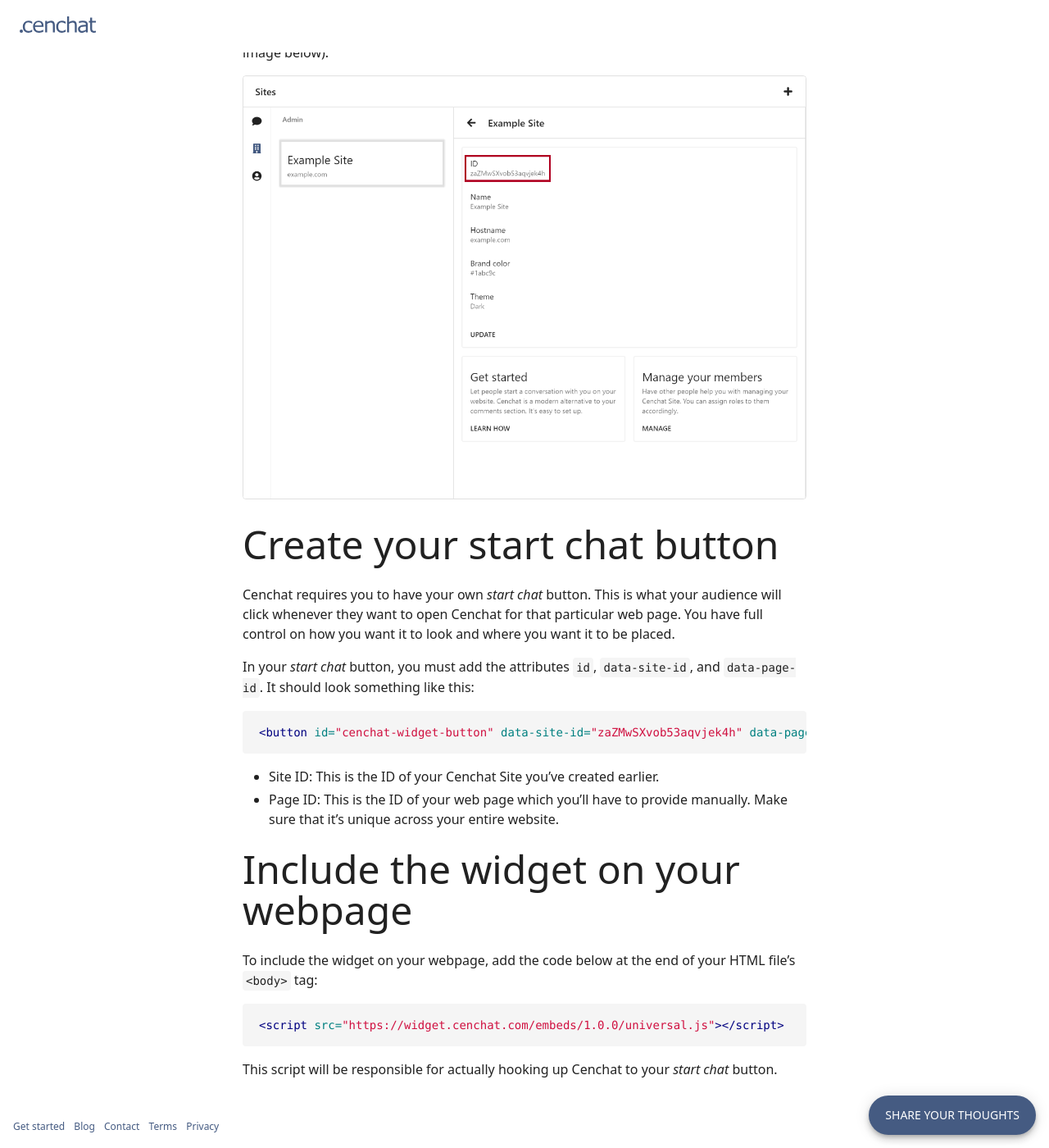
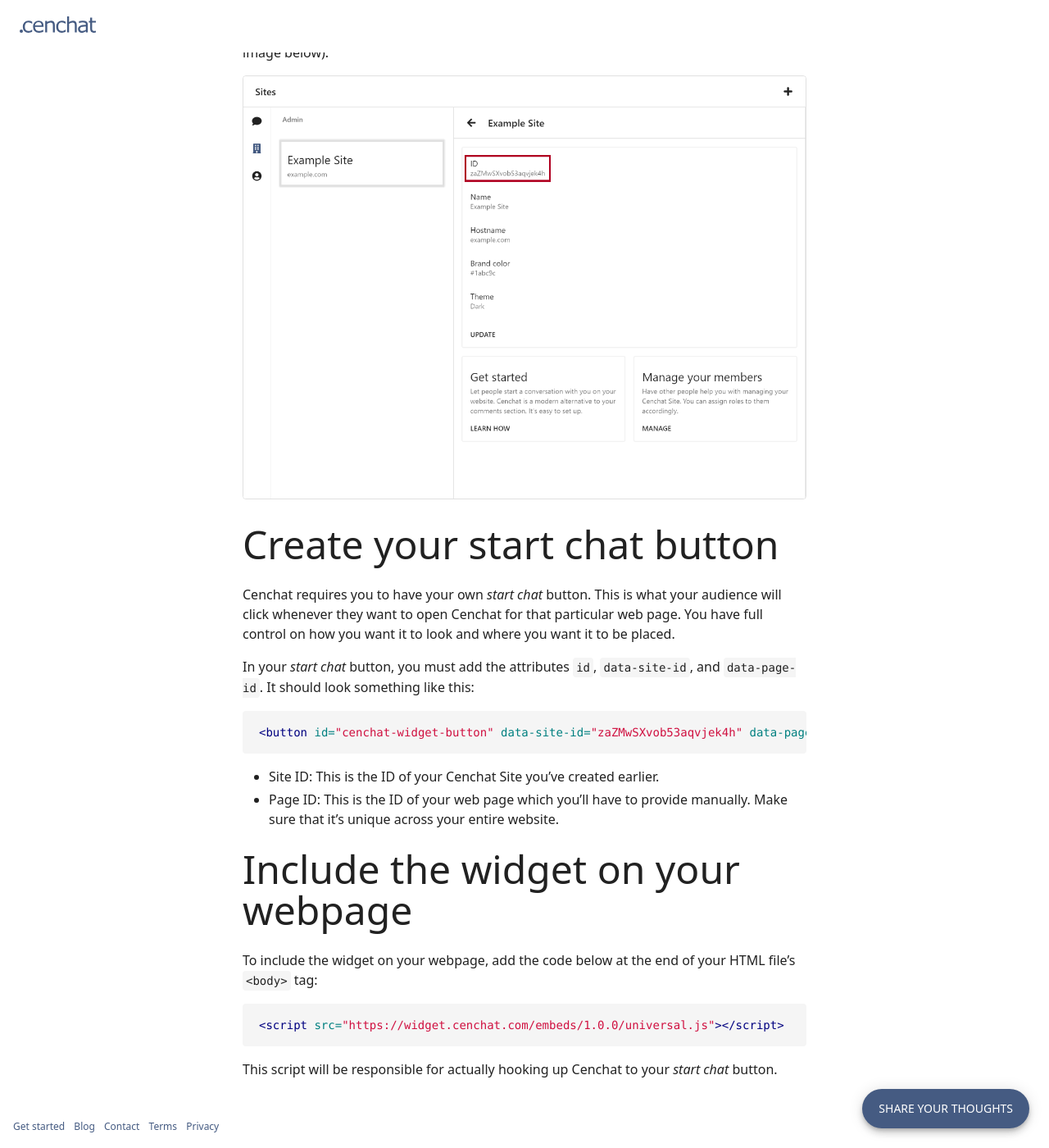
Before and after one commit to cenchat/cenchat.github.io, a Jekyll site: the page built from docs/setting-up-on-your-website.md, in a window 1280 px wide and 1400 px high, scrolled down 382 px. Shown: the whole window at 82% size. Built offline with Jekyll 4.4.1, drawn with Linux system fonts in a browser that asks for light colours; a script that is not in the unit is left out.

Commit message:
Fix alignment of cenchat button

```diff
--- a/assets/post.css
+++ b/assets/post.css
@@ -208,3 +208,10 @@
   border-radius: 32px;
   box-shadow: 0 3px 5px -1px rgba(0, 0, 0, 0.2), 0 6px 10px 0 rgba(0, 0, 0, 0.14), 0 1px 18px 0 rgba(0, 0, 0, 0.12);
 }
+
+@media (min-width: 960px) {
+  .post__cenchat-button {
+    right: 24px;
+    bottom: 24px;
+  }
+}
```
